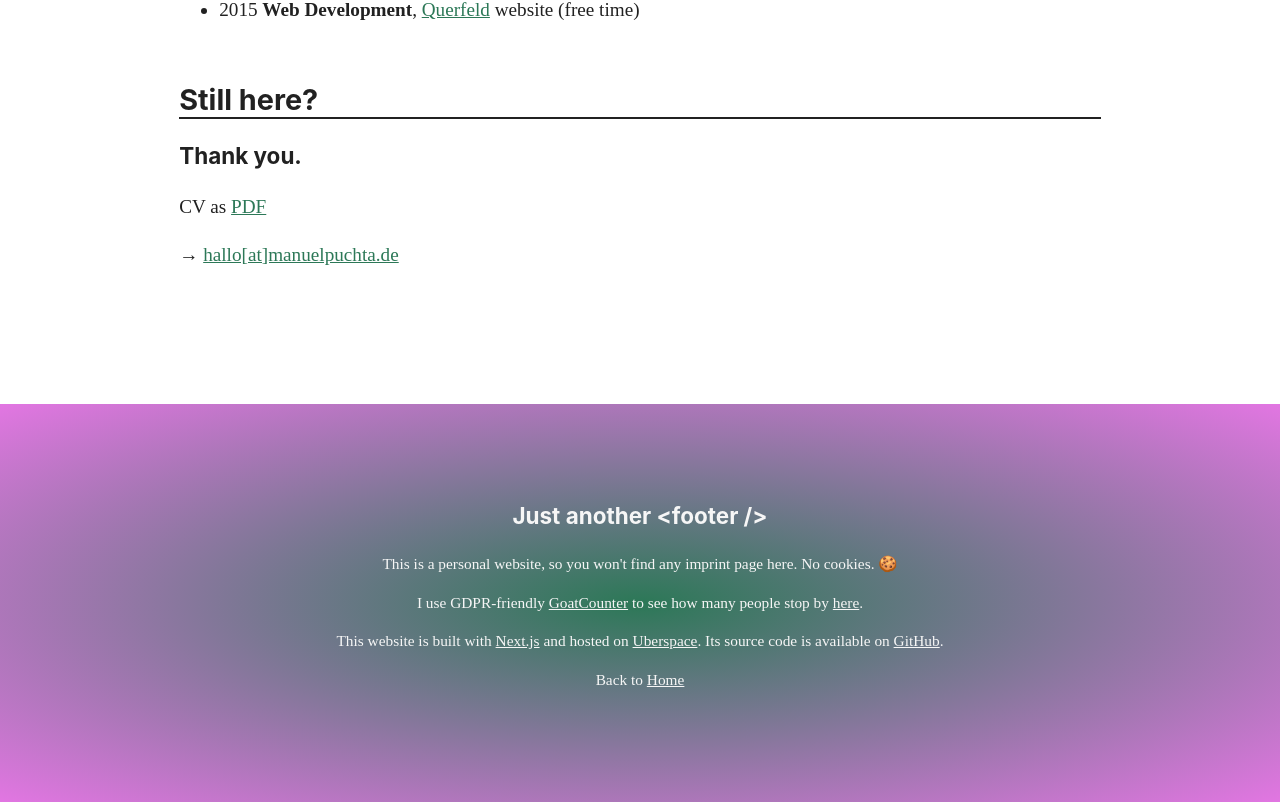
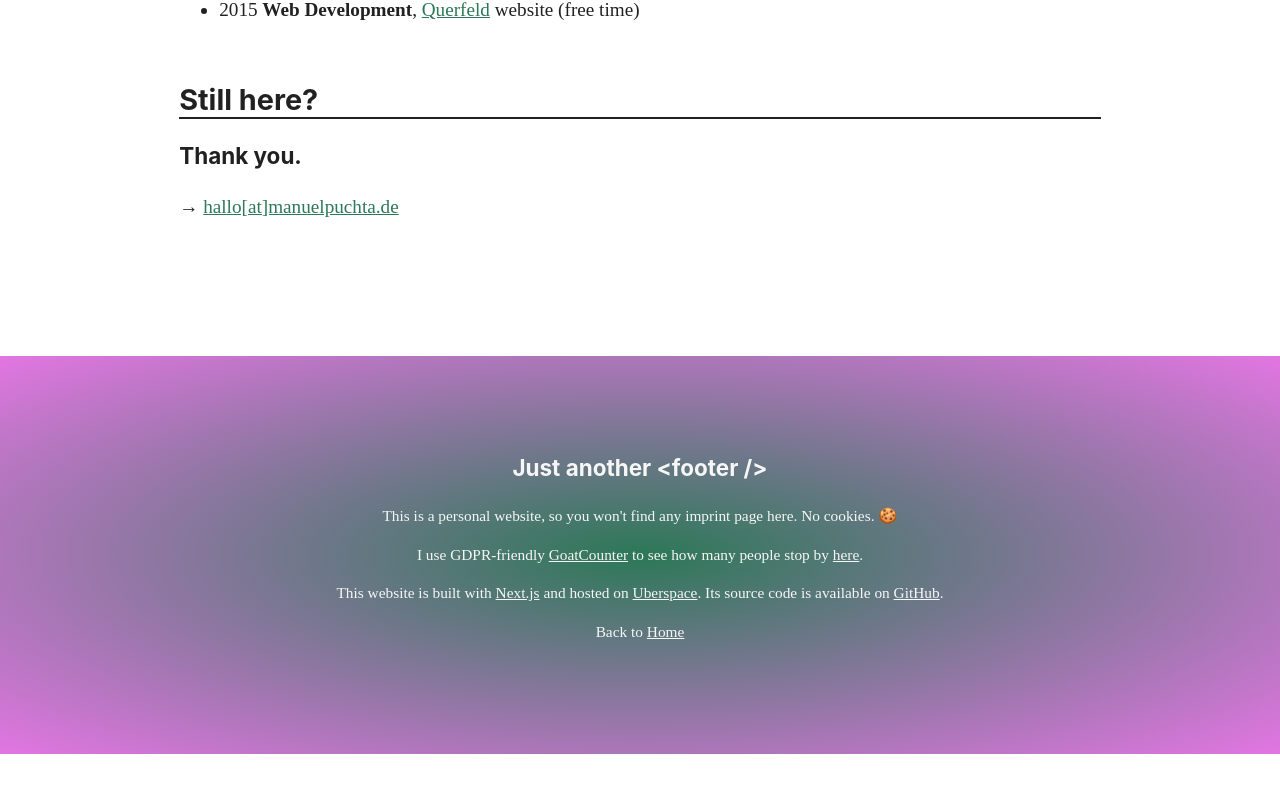
Before and after one commit to manuelpuchta/manuelpuchta.de, a Next.js app: page /cv in a window 1280 px wide. Shown: the part 3308-4110 px from the top of the page. After the commit the page ends 4062 px from the top, so only its background shows below. Built offline with nearby package versions, Linux system fonts and the light colour scheme.

Commit message:
refactor(cv): remove CV pdf from project

```diff
--- a/pages/cv.tsx
+++ b/pages/cv.tsx
@@ -1,5 +1,4 @@
 import React from 'react';
-import Link from 'next/link';
 
 import { PageType } from '.';
 import Layout from '../components/layout';
@@ -370,12 +369,6 @@ const CV: React.FC = () => {
         <section>
           <h2>Still here?</h2>
           <h3>Thank you.</h3>
-          <p>
-            CV as{' '}
-            <Link href="/cv/CV_Manuel-Puchta.pdf">
-              <a title="Download my CV">PDF</a>
-            </Link>
-          </p>
           <p>&rarr; {email}</p>
         </section>
       </div>
```
Also changed, not shown: 1 other file (tests, documents, lock files or other folders).
